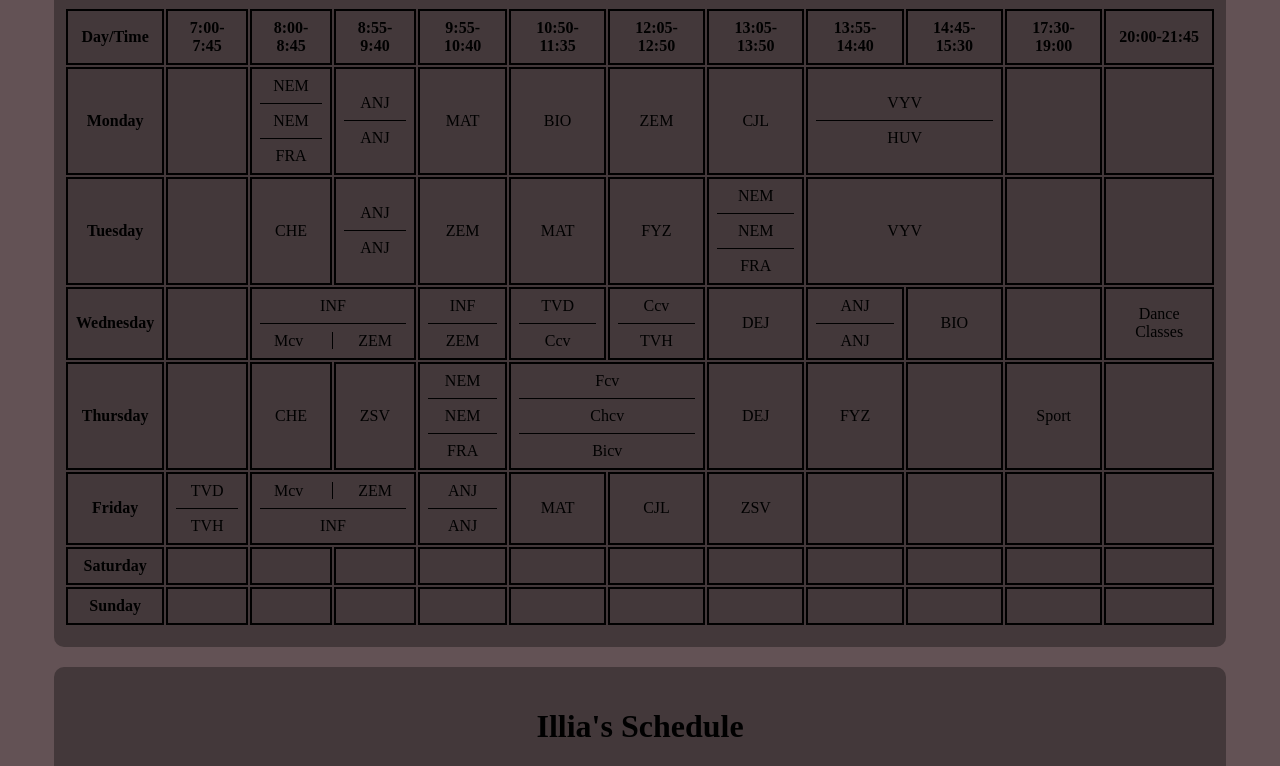
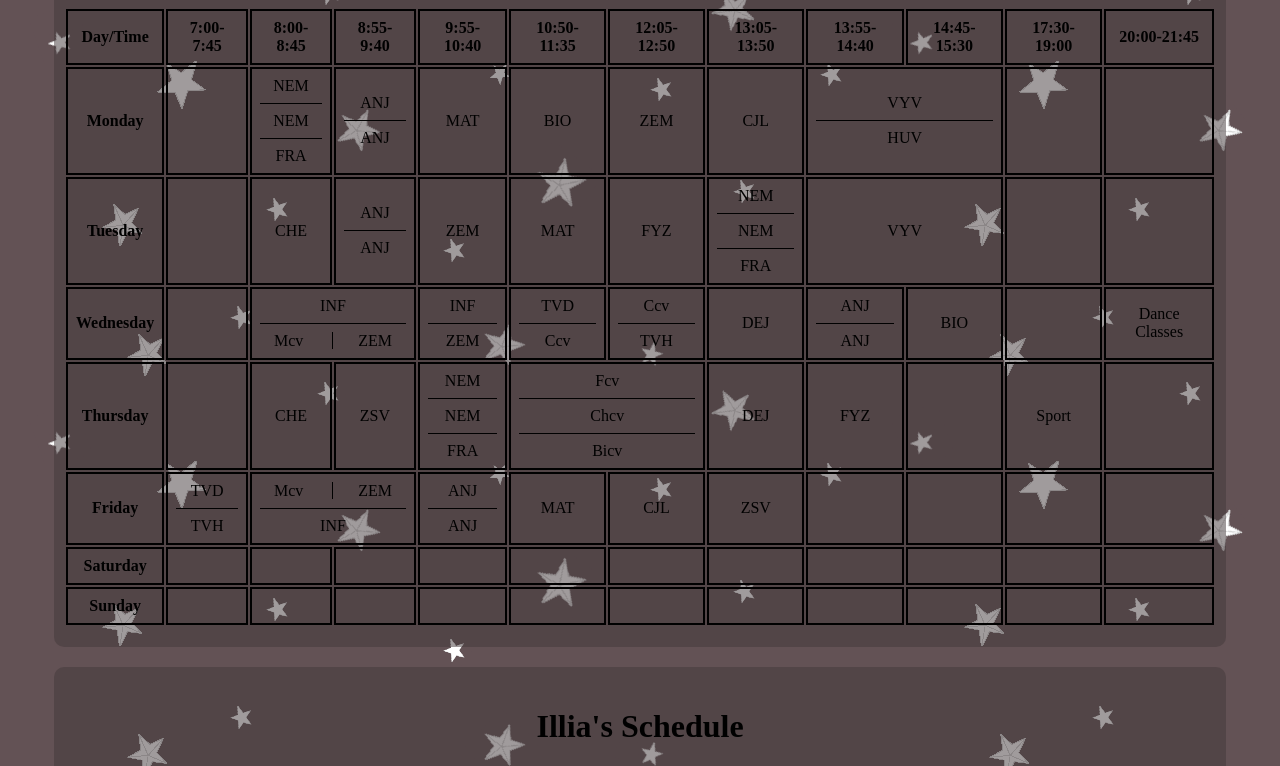
Before and after one commit to IlliaLev/Schedule, a plain HTML site: page index.html in a window 1280 px wide. Shown: the part 113-879 px from the top of the page. Drawn offline with Linux system fonts and the light colour scheme.

Commit message:
Added custom background

```diff
--- a/styles.css
+++ b/styles.css
@@ -1,12 +1,14 @@
 body {
-    background-color: #635255;
+    /*background-color: #635255;*/
+    background-image: url("images/background.png");
     margin: auto 0;
 }
 
 .schedule {
     width: 90%;
     padding: 10px;
-    background-color: #43383A;
+    /*background-color: #43383A;*/
+    background-color: rgba(67, 56, 58, 0.5);
     margin: 20px auto 20px auto;
     border-radius: 10px;
     overflow-x: auto;
```
Also changed, not shown: images/background.png (added).
